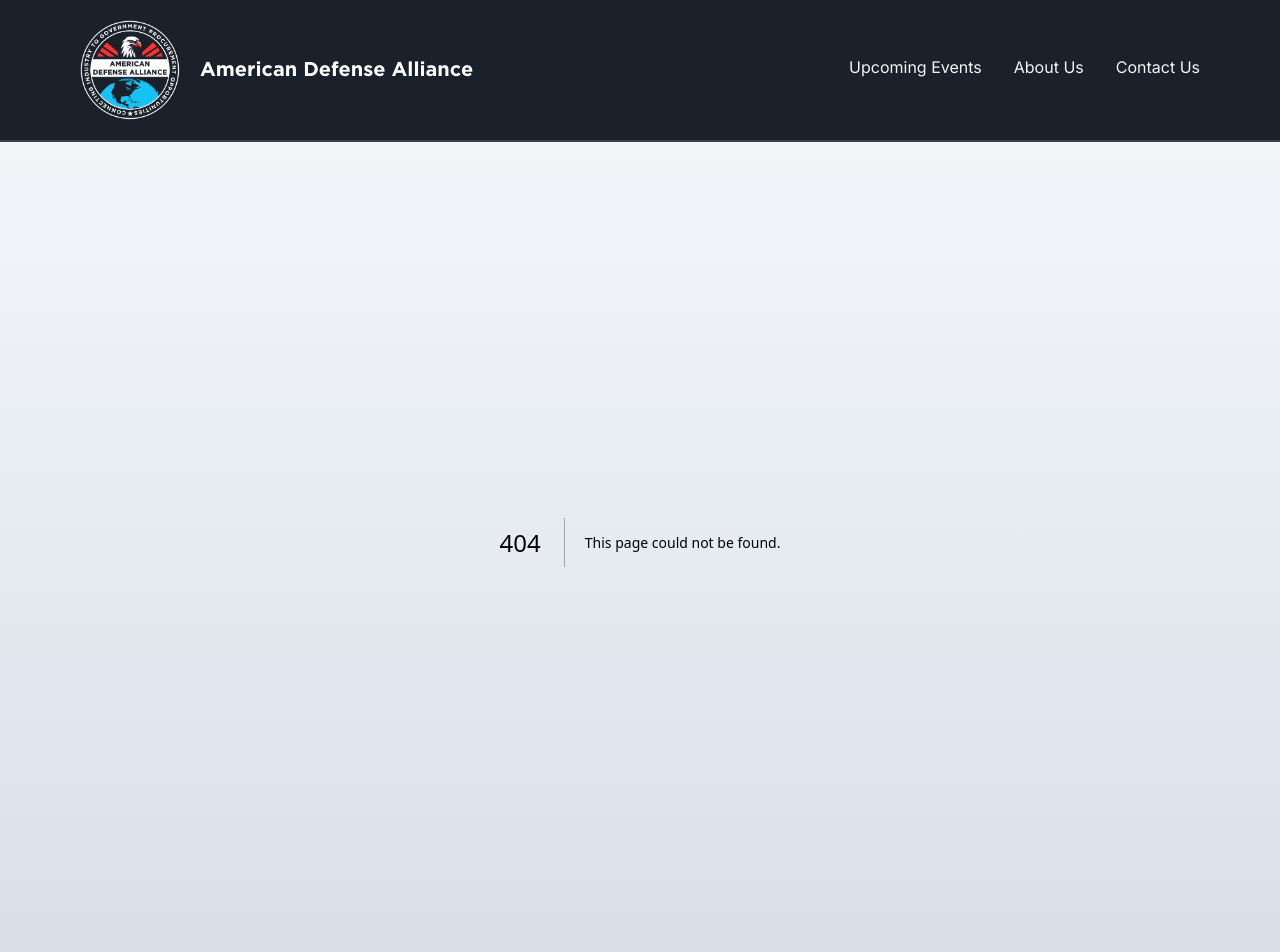
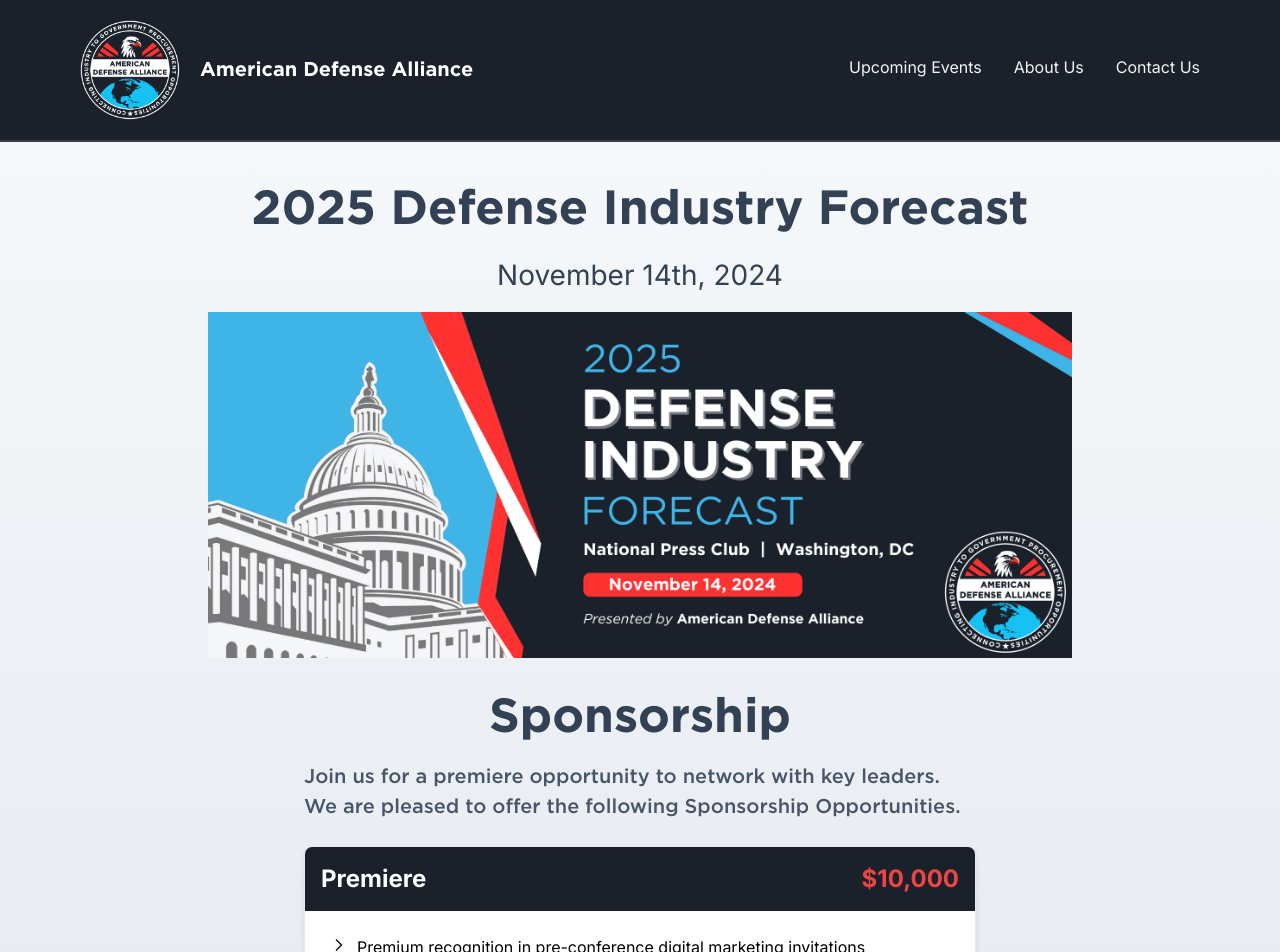
Before and after one commit to masonym/ada-website, a Next.js app: page /events/2025-defense-industry-forecast/sponsor in a window 1280 px wide. Before the commit this address had no page. Shown: the top 952 px of the page. Built offline with nearby package versions, Linux system fonts and the light colour scheme.

Commit message:
Moved sponsor info to dynamic page

```diff
--- a/src/app/components/CountdownTimer.tsx
+++ b/src/app/components/CountdownTimer.tsx
@@ -34,7 +34,7 @@ const CountdownTimer = ({ targetDate }: TimerProps) => {
     const padNumber = (num: number) => num.toString().padStart(2, '0');
 
     return (
-        <div className="flex flex-wrap justify-center items-center gap-4 bg-gradient-to-r from-blue-400 to-cyan-300 p-4 sm:p-8 rounded-xl">
+        <div className="flex flex-wrap justify-center items-center gap-4 bg-navy-800 p-4 sm:p-8 rounded-xl">
             {Object.entries(timeLeft).map(([key, value]) => (
                 <div key={key} className="flex flex-col items-center">
                     <div className="bg-white rounded-lg p-4 shadow-lg mb-2 w-24 h-24 flex items-center justify-center">
--- /dev/null
+++ b/src/app/components/RegistrationCard.tsx
@@ -0,0 +1,9 @@
+import React from 'react'
+
+const RegistrationCard = () => {
+  return (
+    <div>RegistrationCard</div>
+  )
+}
+
+export default RegistrationCard
--- /dev/null
+++ b/src/app/components/RegistrationOptions.tsx
@@ -0,0 +1,9 @@
+import React from 'react'
+
+const RegistrationOptions = () => {
+  return (
+    <div>RegistrationOptions</div>
+  )
+}
+
+export default RegistrationOptions
--- a/src/app/components/Speakers.tsx
+++ b/src/app/components/Speakers.tsx
@@ -11,7 +11,10 @@ type SpeakerProps = {
 export type EventProps = {
     id: number;
     title: string;
+    date: string;
+    timeStart: string;
     description: string;
+    eventText: string;
     image: string;
     slug: string;
     registerLink: string;
--- a/src/app/components/SponsorOptions.tsx
+++ b/src/app/components/SponsorOptions.tsx
@@ -3,9 +3,10 @@ import React from 'react'
 import { EventProps } from './Speakers'
 import { notFound } from 'next/navigation'
 import SponsorshipCard from './SponsorshipCard'
+import Image from 'next/image'
 
 export type SponsorProps = {
-    event: EventProps
+    event: EventProps;
 }
 
 
@@ -17,8 +18,18 @@ const SponsorOptions = ({ event }: SponsorProps) => {
     }
 
     return (
-        <div>
-            <h1 className="text-[48px] font-gotham font-bold mb-2  text-slate-700">
+        <div className="max-w-4xl mx-auto py-8 px-4 flex flex-col items-center ">
+            <h1 className="text-[48px] font-gotham font-bold mb-2  text-slate-700">{event.title}</h1>
+            <p className="text-[28px] mb-4  text-slate-700">{event.date}</p>
+            <Image
+                src={event.image}
+                width={1000}
+                height={400}
+                alt={`Event image for ${event.title}`}
+                className="mb-6"
+            />
+            <div className="flex flex-col items-center">
+                <h1 className="text-[48px] text-left font-gotham font-bold mb-2  text-slate-700">
                     Sponsorship
                 </h1>
                 <p className="text-[20px] font-gotham text-slate-600 w-full max-w-2xl mx-auto mb-6">
@@ -37,6 +48,7 @@ const SponsorOptions = ({ event }: SponsorProps) => {
                     <a href="mailto:marketing@americandefensealliance.org" className='underline'>marketing@americandefensealliance.org</a>
                 </p>
             </div>
+        </div>
     )
 }
 
--- a/src/app/events/[slug]/page.tsx
+++ b/src/app/events/[slug]/page.tsx
@@ -63,10 +63,6 @@ export default function EventPage({ params }: { params: { slug: string } }) {
         className="prose prose-zinc max-w-none mb-12"
       />
 
-      <SponsorOptions
-      event={event}
-      ></SponsorOptions>
-
       {/* register */}
       <div className="">
         <h3 className="text-[32px] font-bold font-gotham text-red-500 mb-4">
--- /dev/null
+++ b/src/app/events/[slug]/sponsor/page.tsx
@@ -0,0 +1,25 @@
+import SponsorOptions from '@/app/components/SponsorOptions'
+import { EVENTS } from '@/constants/events';
+import { notFound } from 'next/navigation';
+import React from 'react'
+
+
+
+const page = ({ params }: { params: { slug: string } }) => {
+    const currentEvent = EVENTS.find((e) => e.slug === params.slug);
+
+    if (!currentEvent) {
+        notFound();
+      }
+
+    return (
+        <div>
+
+            <SponsorOptions
+                event={currentEvent}
+            ></SponsorOptions>
+        </div>
+    )
+}
+
+export default page
--- a/src/constants/sponsorships.ts
+++ b/src/constants/sponsorships.ts
@@ -3,7 +3,7 @@ export const SPONSORSHIP_TYPES = [
         id: 1,
         sponsorships: [
             {
-                title: "Elite",
+                title: "Premiere",
                 cost: "$10,000",
                 perks: [
                     "Premium recognition in pre-conference digital marketing invitations",
```
Lines whose indentation alone changed are shown as unchanged.
